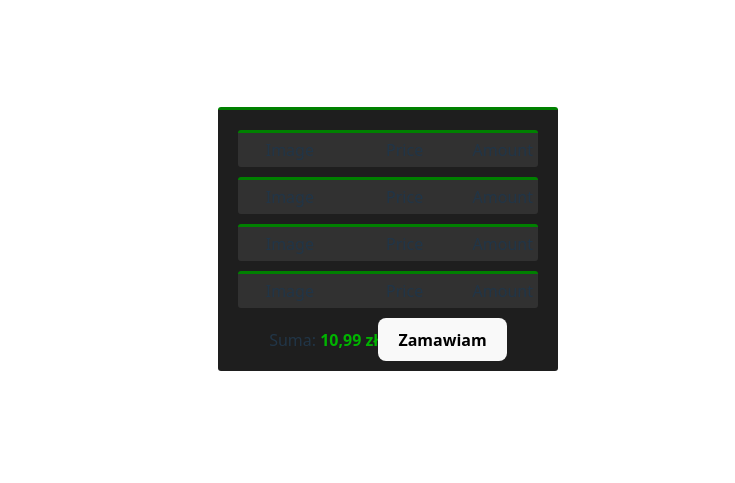
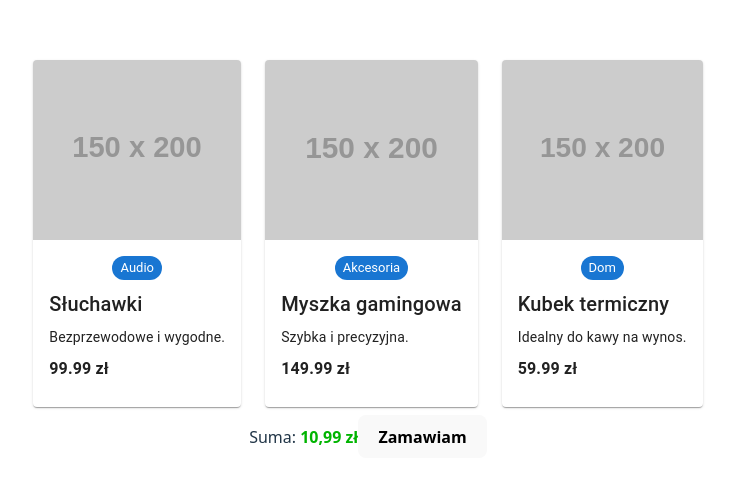
Before and after one commit to m1rageLA/internet-store, a React (Vite) app: page / in a window 1280 px wide. Shown: the part 161-644 px from the top of the page, without its empty margins (272-1007 px from the left). Built offline with nearby package versions, Linux system fonts and the light colour scheme.

Commit message:
Skopiowano schemat z feature/product-card

```diff
--- a/src/App.jsx
+++ b/src/App.jsx
@@ -3,12 +3,34 @@ import './App.css'
 import Checkout from './Checkout.jsx'
 
 function App() {
-  const [product_sum, product_sum_set] = useState(0)
+  const products = [
+    {
+      price: 99.99,
+      title: 'Słuchawki',
+      description: 'Bezprzewodowe i wygodne.',
+      category: 'Audio',
+      image: '',
+    },
+    {
+      price: 149.99,
+      title: 'Myszka gamingowa',
+      description: 'Szybka i precyzyjna.',
+      category: 'Akcesoria',
+      image: '',
+    },
+    {
+      price: 59.99,
+      title: 'Kubek termiczny',
+      description: 'Idealny do kawy na wynos.',
+      category: 'Dom',
+      image: '',
+    },
+  ];
 
   return (
-    <>
-      <Checkout />
-    </>
+
+      <Checkout products={products} />
+
   )
 }
 
--- a/src/Checkout.jsx
+++ b/src/Checkout.jsx
@@ -1,26 +1,24 @@
 import React, {useState} from "react";
+import { Grid, Container } from '@mui/material';
 import CheckoutItem from "./CheckoutItem.jsx";
 
-function Checkout() {
+const Checkout = ({ products }) => {
+    const [product_sum, product_sum_set] = useState(0);
 
     return (
-        <div id="frame">
-            <div>
-                {/* Checkout items */}
-                <CheckoutItem />
-                <CheckoutItem />
-                <CheckoutItem />
-                <CheckoutItem />
-            </div>
-
+        <Container sx={{ mt: 4, maxWidth: '1200px' }}>
+        <Grid container spacing={1}>  {}
+            {products.map((product, index) => (
+                <CheckoutItem {...product} />
+            ))}
+        </Grid>
             <div>
                 {/* Sum */}
                 Suma: <span class="priceTag"><b>10,99 zł</b></span>
                 {/* Next button */}
                 <button type="button" class="btn btn-success"><strong>Zamawiam</strong></button>
             </div>
-
-        </div>
+        </Container>
     );
 }
 
--- a/src/CheckoutItem.jsx
+++ b/src/CheckoutItem.jsx
@@ -1,25 +1,29 @@
 import React, {useState} from "react";
+import { Card, CardMedia, CardContent, Typography, Box, Chip } from '@mui/material';
 
-function CheckoutItem() {
+const CheckoutItem = ({ price, title, description, category, image }) => {
 
     return (
-        <div id="checkout_item_frame">
-            <div id="image">
-                {/* Checkout items */}
-                Image
-            </div>
-
-            <div id="price">
-                {/* Sum */}
-                Price
-            </div>
-
-            <div id="amount">
-                {/* Next button */}
-                Amount
-            </div>
-
-        </div>
+        <Card sx={{ maxWidth: 300, m: 1 }}>
+        <CardMedia
+            component="img"
+            height="180"
+            image={image || 'https://placehold.co/150x200'}
+            alt={title}
+        />
+        <CardContent>
+            <Chip label={category} color="primary" size="small" sx={{ mb: 1}} />
+            <Typography align="left" variant="h6" component="div" gutterBottom>
+            {title}
+            </Typography>
+            <Typography align="left" variant="body2"  sx={{ mb: 1 }}>
+            {description}
+            </Typography>
+            <Typography align="left" variant="subtitle1" color="text.primary" fontWeight="bold">
+            {price} zł
+            </Typography>
+        </CardContent>
+        </Card>
     );
 }
 
```
